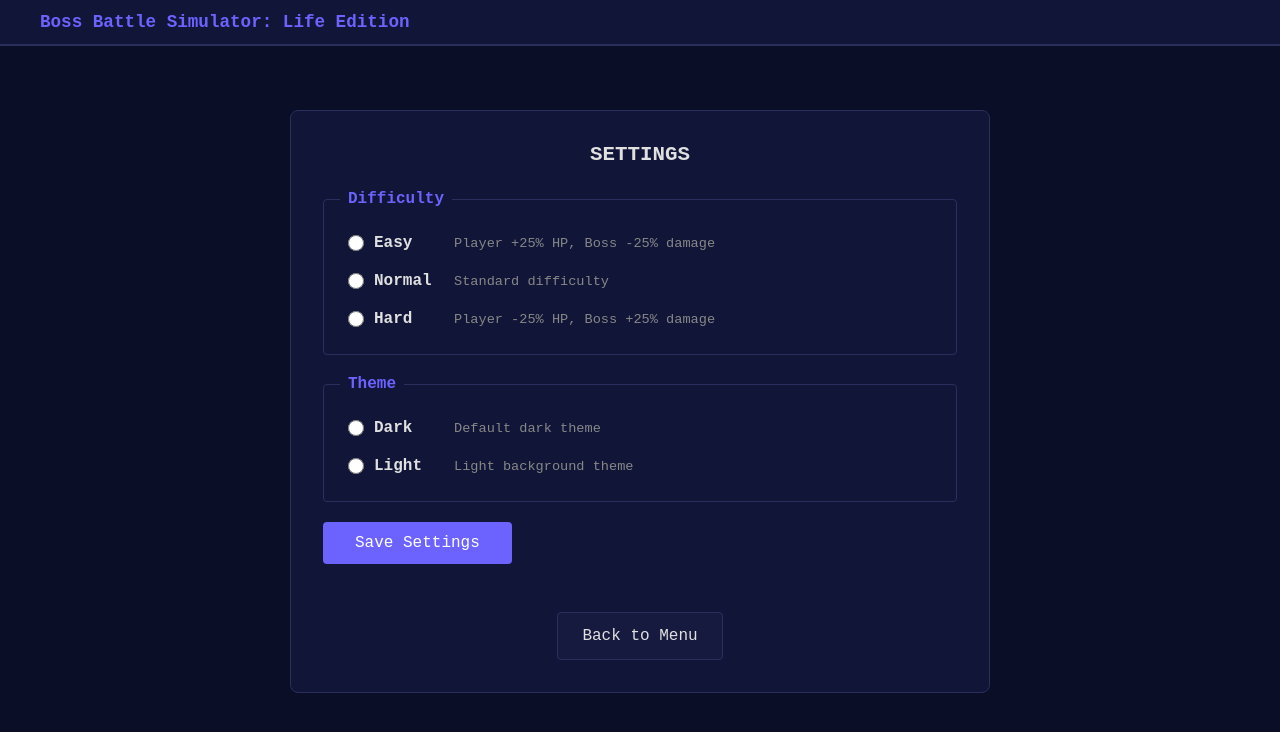
After one commit to zaya-8900/boss_battle, a Flask app: template templates/settings.html in a window 1280 px wide. The commit adds this page. Shown: the top 732 px of the page. Run offline with Flask 3, Linux system fonts and the light colour scheme; the template is opened without the code that fills it, so the values that code supplies are empty.

Commit message:
Add settings UI with difficulty radio buttons and light theme
New settings.html template with radio buttons for difficulty
(Easy/Normal/Hard) and theme (Dark/Light). Menu gets Settings
link. base.html applies light-theme class on body. CSS adds
light theme variables and settings form styles.

Co-Authored-By: Claude Opus 4.5 <noreply@anthropic.com>

```diff
--- a/static/style.css
+++ b/static/style.css
@@ -576,6 +576,75 @@ main {
     color: var(--accent);
 }
 
+/* ── Settings Form ───────────────────────── */
+.settings-form {
+    text-align: left;
+    margin: 24px 0;
+}
+
+.settings-group {
+    border: 1px solid var(--border);
+    border-radius: 4px;
+    padding: 16px;
+    margin-bottom: 20px;
+}
+
+.settings-group legend {
+    color: var(--accent);
+    font-weight: bold;
+    padding: 0 8px;
+}
+
+.radio-option {
+    display: flex;
+    align-items: center;
+    gap: 10px;
+    padding: 10px 8px;
+    cursor: pointer;
+    border-radius: 4px;
+    transition: background 0.2s;
+}
+
+.radio-option:hover {
+    background: var(--bg-panel);
+}
+
+.radio-option input[type="radio"] {
+    accent-color: var(--accent);
+    width: 16px;
+    height: 16px;
+}
+
+.radio-label {
+    font-weight: bold;
+    min-width: 70px;
+}
+
+.radio-desc {
+    color: var(--text-dim);
+    font-size: 0.85rem;
+}
+
+/* ── Light Theme ─────────────────────────── */
+body.light-theme {
+    --bg-primary: #f0f0f5;
+    --bg-secondary: #ffffff;
+    --bg-panel: #f5f5fa;
+    --border: #d0d0e0;
+    --text: #1a1a2e;
+    --text-dim: #666;
+    --accent: #5046e5;
+    --accent-hover: #6358ff;
+}
+
+body.light-theme .boss-art {
+    color: var(--accent);
+}
+
+body.light-theme .title-art {
+    color: var(--accent);
+}
+
 /* ── Responsive ──────────────────────────── */
 @media (max-width: 768px) {
     .battle-container {
--- a/templates/base.html
+++ b/templates/base.html
@@ -6,7 +6,7 @@
     <title>{% block title %}Boss Battle Simulator{% endblock %}</title>
     <link rel="stylesheet" href="{{ url_for('static', filename='style.css') }}">
 </head>
-<body>
+<body class="{% if theme == 'light' %}light-theme{% endif %}">
     <header>
         <div class="header-content">
             <a href="{{ url_for('index') }}" class="logo">Boss Battle Simulator: Life Edition</a>
--- a/templates/menu.html
+++ b/templates/menu.html
@@ -14,6 +14,7 @@
         <a href="{{ url_for('stats') }}" class="menu-btn">View Character Stats</a>
         <a href="{{ url_for('victory_log') }}" class="menu-btn">Victory Log</a>
         <a href="{{ url_for('help_page') }}" class="menu-btn">How to Play</a>
+        <a href="{{ url_for('settings') }}" class="menu-btn">Settings</a>
         <form action="{{ url_for('logout') }}" method="post">
             <button type="submit" class="menu-btn exit-btn">Exit to Reality</button>
         </form>
--- /dev/null
+++ b/templates/settings.html
@@ -0,0 +1,50 @@
+{% extends "base.html" %}
+{% block title %}Settings{% endblock %}
+
+{% block content %}
+<div class="menu-box">
+    <h2>SETTINGS</h2>
+    <form action="{{ url_for('save_settings') }}" method="post" class="settings-form">
+        <fieldset class="settings-group">
+            <legend>Difficulty</legend>
+            <label class="radio-option">
+                <input type="radio" name="difficulty" value="easy"
+                       {% if settings.difficulty == 'easy' %}checked{% endif %}>
+                <span class="radio-label">Easy</span>
+                <span class="radio-desc">Player +25% HP, Boss -25% damage</span>
+            </label>
+            <label class="radio-option">
+                <input type="radio" name="difficulty" value="normal"
+                       {% if settings.difficulty == 'normal' %}checked{% endif %}>
+                <span class="radio-label">Normal</span>
+                <span class="radio-desc">Standard difficulty</span>
+            </label>
+            <label class="radio-option">
+                <input type="radio" name="difficulty" value="hard"
+                       {% if settings.difficulty == 'hard' %}checked{% endif %}>
+                <span class="radio-label">Hard</span>
+                <span class="radio-desc">Player -25% HP, Boss +25% damage</span>
+            </label>
+        </fieldset>
+
+        <fieldset class="settings-group">
+            <legend>Theme</legend>
+            <label class="radio-option">
+                <input type="radio" name="theme" value="dark"
+                       {% if settings.theme == 'dark' %}checked{% endif %}>
+                <span class="radio-label">Dark</span>
+                <span class="radio-desc">Default dark theme</span>
+            </label>
+            <label class="radio-option">
+                <input type="radio" name="theme" value="light"
+                       {% if settings.theme == 'light' %}checked{% endif %}>
+                <span class="radio-label">Light</span>
+                <span class="radio-desc">Light background theme</span>
+            </label>
+        </fieldset>
+
+        <button type="submit" class="start-btn">Save Settings</button>
+    </form>
+    <a href="{{ url_for('index') }}" class="menu-btn back-btn">Back to Menu</a>
+</div>
+{% endblock %}
```
